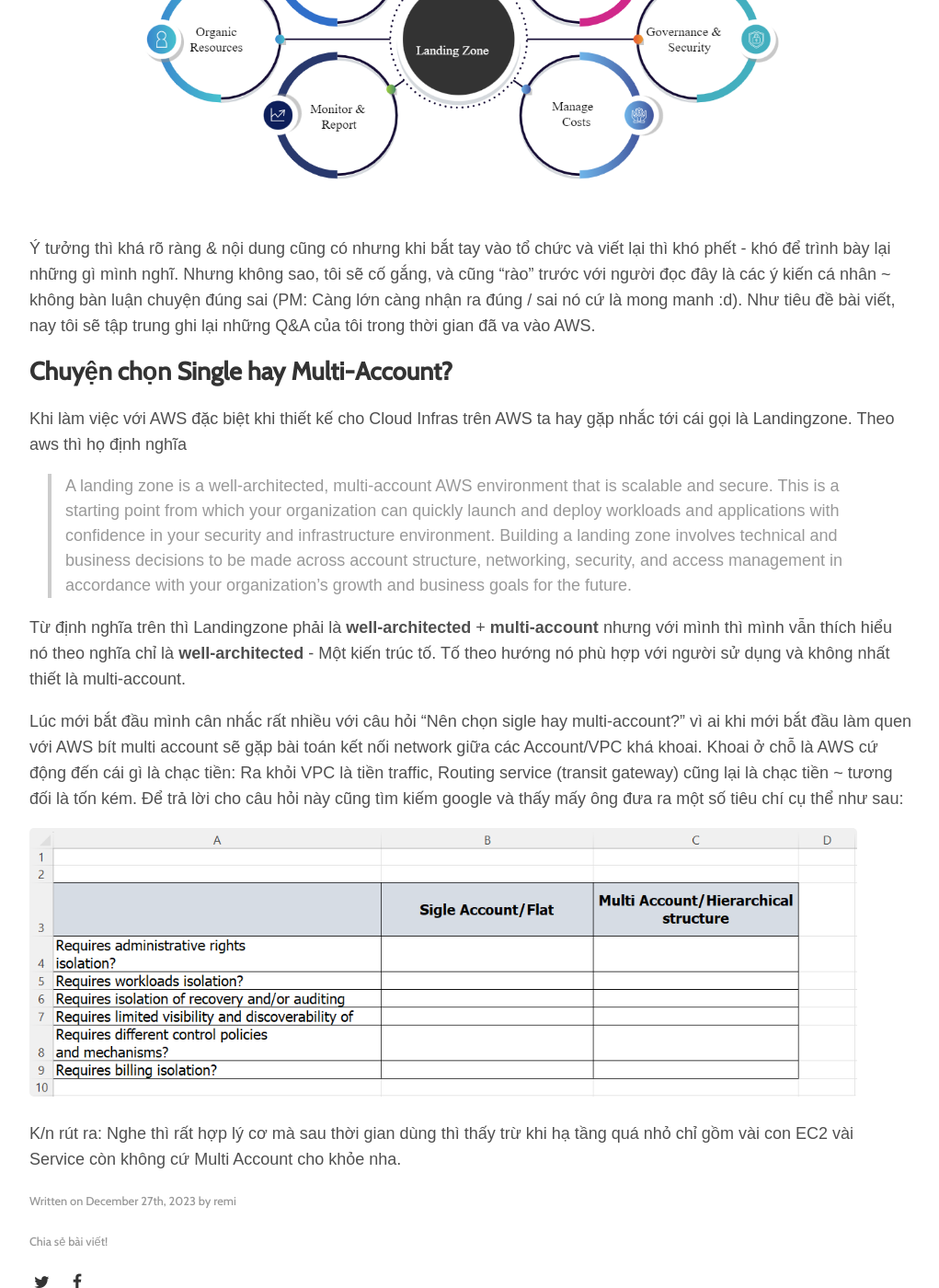
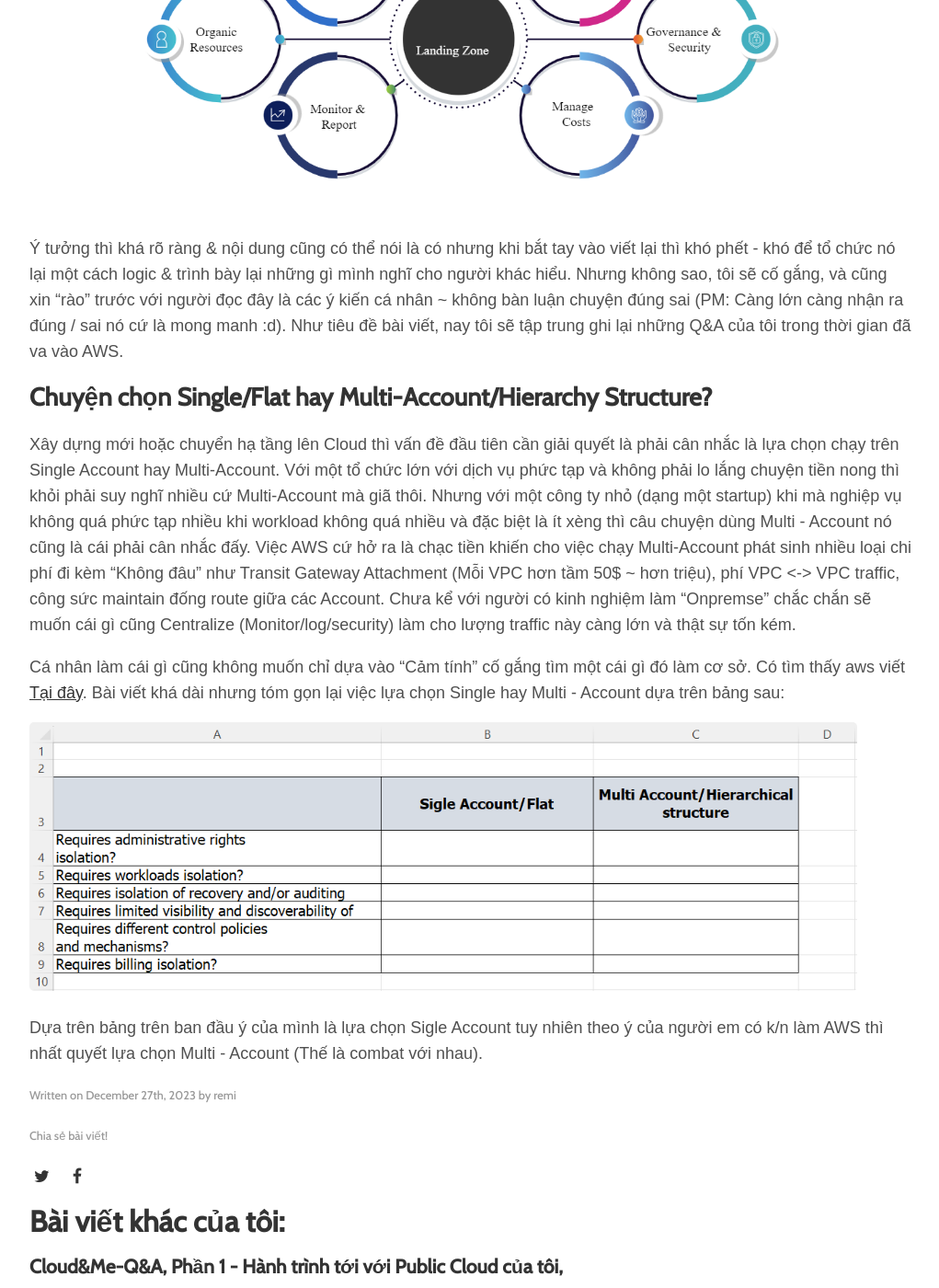
Before and after one commit to toannai/blog, a Jekyll site: the page built from _posts/2023-12-27-aws-design-LandingZone.md, in a window 1280 px wide and 1400 px high, scrolled down 391 px. Shown: the whole window at 92% size, without its empty margins (128-1149 px from the left). Built offline with Jekyll 4.4.1, drawn with Linux system fonts in a browser that asks for light colours; some web fonts are replaced.

Commit message:
aws 2023 12 31

```diff
--- a/_posts/2023-12-27-aws-design-LandingZone.md
+++ b/_posts/2023-12-27-aws-design-LandingZone.md
@@ -7,17 +7,14 @@
 image: assets/img/2023/12/27/00_intro_landingzone.png
 ---
 
-Ý tưởng thì khá rõ ràng & nội dung cũng có nhưng khi bắt tay vào tổ chức và viết lại thì khó phết - khó để trình bày lại những gì mình nghĩ. Nhưng không sao, tôi sẽ cố gắng, và cũng "rào" trước với người đọc đây là các ý kiến cá nhân ~ không bàn luận chuyện đúng sai (PM: Càng lớn càng nhận ra đúng / sai nó cứ là mong manh :d). Như tiêu đề bài viết, nay tôi sẽ tập trung ghi lại những Q&A của tôi trong thời gian đã va vào AWS.
+Ý tưởng thì khá rõ ràng & nội dung cũng có thể nói là có nhưng khi bắt tay vào viết lại thì khó phết - khó để tổ chức nó lại một cách logic & trình bày lại những gì mình nghĩ cho người khác hiểu. Nhưng không sao, tôi sẽ cố gắng, và cũng xin "rào" trước với người đọc đây là các ý kiến cá nhân ~ không bàn luận chuyện đúng sai (PM: Càng lớn càng nhận ra đúng / sai nó cứ là mong manh :d). Như tiêu đề bài viết, nay tôi sẽ tập trung ghi lại những Q&A của tôi trong thời gian đã va vào AWS.
 
-## Chuyện chọn Single hay Multi-Account?
+## Chuyện chọn Single/Flat hay Multi-Account/Hierarchy Structure?
 
-Khi làm việc với AWS đặc biệt khi thiết kế cho Cloud Infras trên AWS ta hay gặp nhắc tới cái gọi là Landingzone. Theo aws thì họ định nghĩa
->A landing zone is a well-architected, multi-account AWS environment that is scalable and secure. This is a starting point from which your organization can quickly launch and deploy workloads and applications with confidence in your security and infrastructure environment. Building a landing zone involves technical and business decisions to be made across account structure, networking, security, and access management in accordance with your organization’s growth and business goals for the future.
+Xây dựng mới hoặc chuyển hạ tầng lên Cloud thì vấn đề đầu tiên cần giải quyết là phải cân nhắc là lựa chọn chạy trên Single Account hay Multi-Account. Với một tổ chức lớn với dịch vụ phức tạp và không phải lo lắng chuyện tiền nong thì khỏi phải suy nghĩ nhiều cứ Multi-Account mà giã thôi. Nhưng với một công ty nhỏ (dạng một startup) khi mà nghiệp vụ không quá phức tạp nhiều khi workload không quá nhiều và đặc biệt là ít xèng thì câu chuyện dùng Multi - Account nó cũng là cái phải cân nhắc đấy. Việc AWS cứ hở ra là chạc tiền khiến cho việc chạy Multi-Account phát sinh nhiều loại chi phí đi kèm "Không đâu" như Transit Gateway Attachment (Mỗi VPC hơn tầm 50$ ~ hơn triệu), phí VPC <-> VPC traffic, công sức maintain đống route giữa các Account. Chưa kể với người có kinh nghiệm làm "Onpremse" chắc chắn sẽ muốn cái gì cũng Centralize (Monitor/log/security) làm cho lượng traffic này càng lớn và thật sự tốn kém.
 
-Từ định nghĩa trên thì Landingzone phải là **well-architected** + **multi-account** nhưng với mình thì mình vẫn thích hiểu nó theo nghĩa chỉ là **well-architected** - Một kiến trúc tố. Tố theo hướng nó phù hợp với người sử dụng và không nhất thiết là multi-account.
-
-Lúc mới bắt đầu mình cân nhắc rất nhiều với câu hỏi "Nên chọn sigle hay multi-account?" vì ai khi mới bắt đầu làm quen với AWS bít multi account sẽ gặp bài toán kết nối network giữa các Account/VPC khá khoai. Khoai ở chỗ là AWS cứ động đến cái gì là chạc tiền: Ra khỏi VPC là tiền traffic, Routing service (transit gateway) cũng lại là chạc tiền ~ tương đối là tốn kém. Để trả lời cho câu hỏi này cũng tìm kiếm google và thấy mấy ông đưa ra một số tiêu chí cụ thể như sau:
+Cá nhân làm cái gì cũng không muốn chỉ dựa vào "Cảm tính" cố gắng tìm một cái gì đó làm cơ sở. Có tìm thấy aws viết [Tại đây](https://docs.aws.amazon.com/accounts/latest/reference/welcome-multiple-accounts.html). Bài viết khá dài nhưng tóm gọn lại việc lựa chọn Single hay Multi - Account dựa trên bảng sau:
 
 ![sigle or multi]( {{site.url}}/assets/img/2023/12/27/05_sigle_multi.png){:width="900px"}
 
-K/n rút ra: Nghe thì rất hợp lý cơ mà sau thời gian dùng thì thấy trừ khi hạ tầng quá nhỏ chỉ gồm vài con EC2 vài Service còn không cứ Multi Account cho khỏe nha.
+Dựa trên bảng trên ban đầu ý của mình là lựa chọn Sigle Account tuy nhiên theo ý của người em có k/n làm AWS thì nhất quyết lựa chọn Multi - Account (Thế là combat với nhau).
```
Also changed, not shown: _posts/2023-12-22-ghi-chu-su-dung-thu-vien-pandas-phan2.md.md (+0 -2 lines), _posts/2023-12-31-nam-qua-da-lam-gi.md (renamed from _posts/2023-12-29-nam-qua-da-lam-gi.md).
